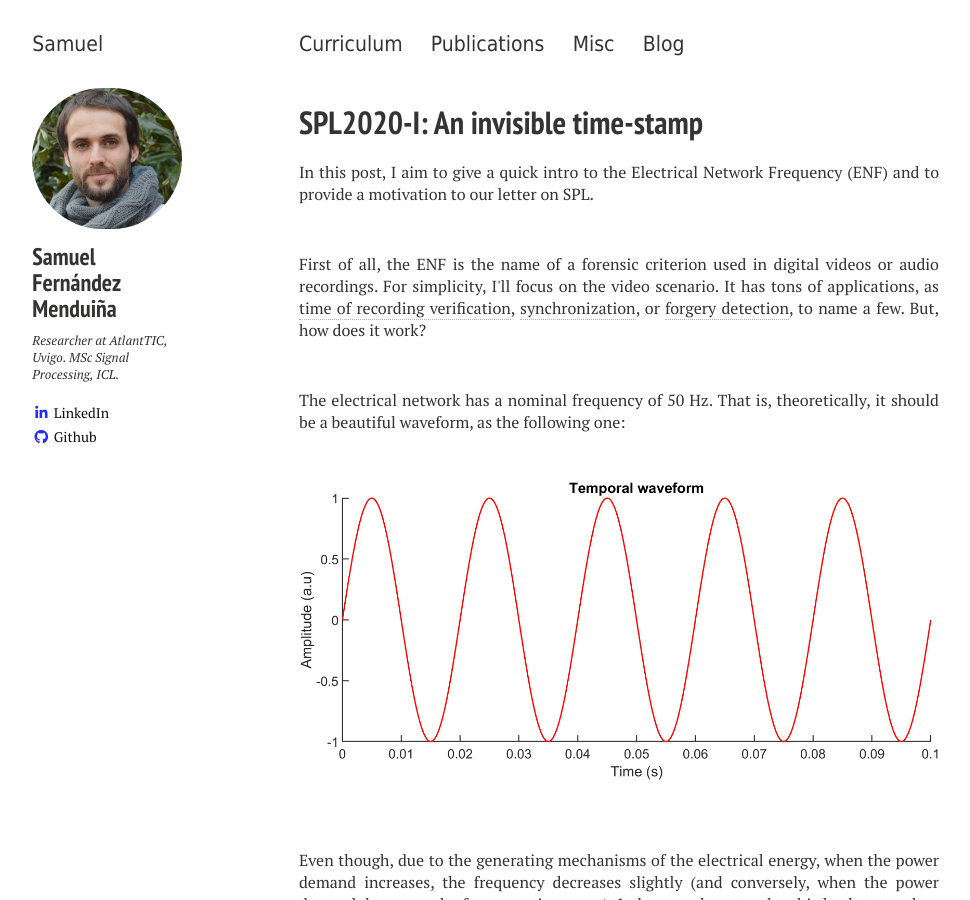
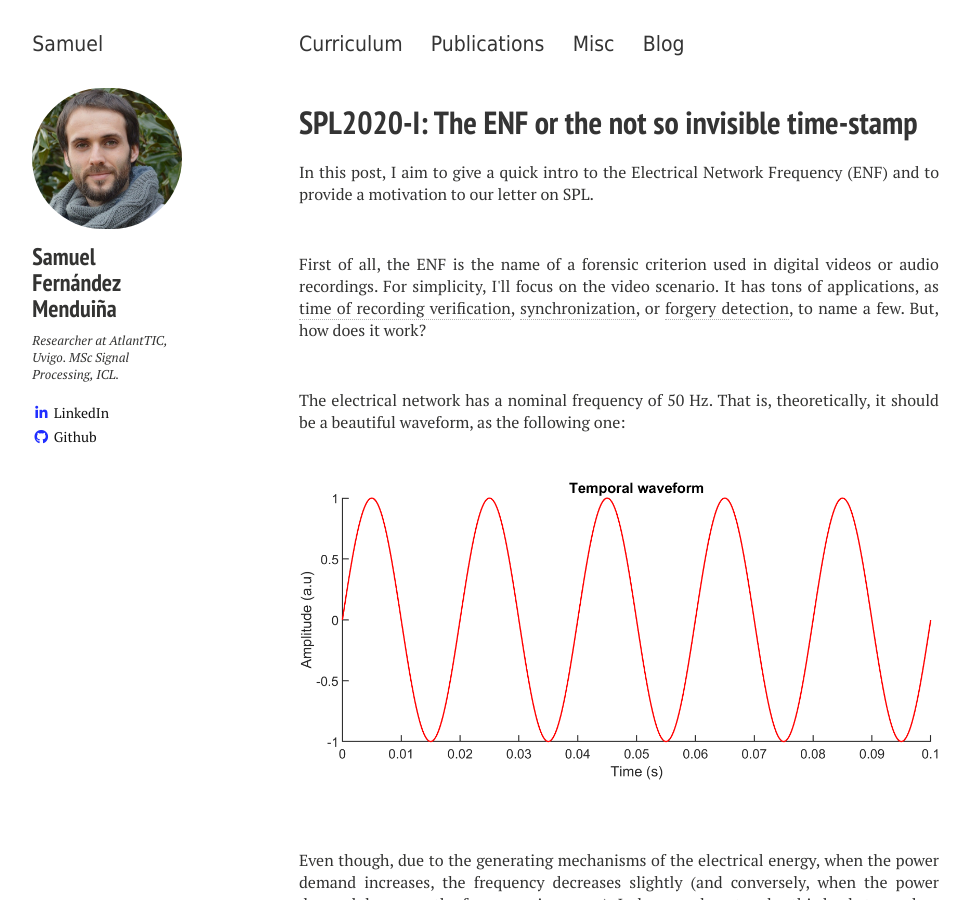
Before and after one commit to sf219/sfweb, a Jekyll site: the page built from _posts/2021-01-29-enf-basics.md, in a window 1280 px wide and 900 px high. Shown: the whole window, without its empty margins (21-991 px from the left). Built offline with Jekyll 4.4.1, drawn with Linux system fonts in a browser that asks for light colours; nearby versions of some CDN libraries; some of the changed text lies outside the part shown.

Commit message:
Update 2021-01-29-enf-basics.md

```diff
--- a/_posts/2021-01-29-enf-basics.md
+++ b/_posts/2021-01-29-enf-basics.md
@@ -1,7 +1,7 @@
 ---
 layout: post
-title: "SPL2020-I: An invisible time-stamp"
-description: "SPL2020-I: An invisible time-stamp"
+title: "SPL2020-I: The ENF or the not so invisible time-stamp"
+description: "SPL2020-I: The ENF or the not so invisible time-stamp"
 comments: true
 ---
 <head>
```
